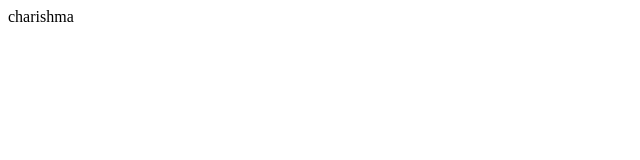
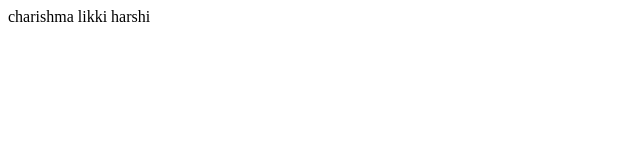
Before and after one commit to charishma06/charishma06.github.io, a plain HTML site: page index.html in a window 1280 px wide. Shown: the full height of the page, 0-640 px from the left. Drawn offline with Linux system fonts and the light colour scheme.

Commit message:
Update index.html

```diff
--- a/index.html
+++ b/index.html
@@ -1,3 +1,5 @@
 <html>
 charishma
+likki
+harshi
 </html>
```
